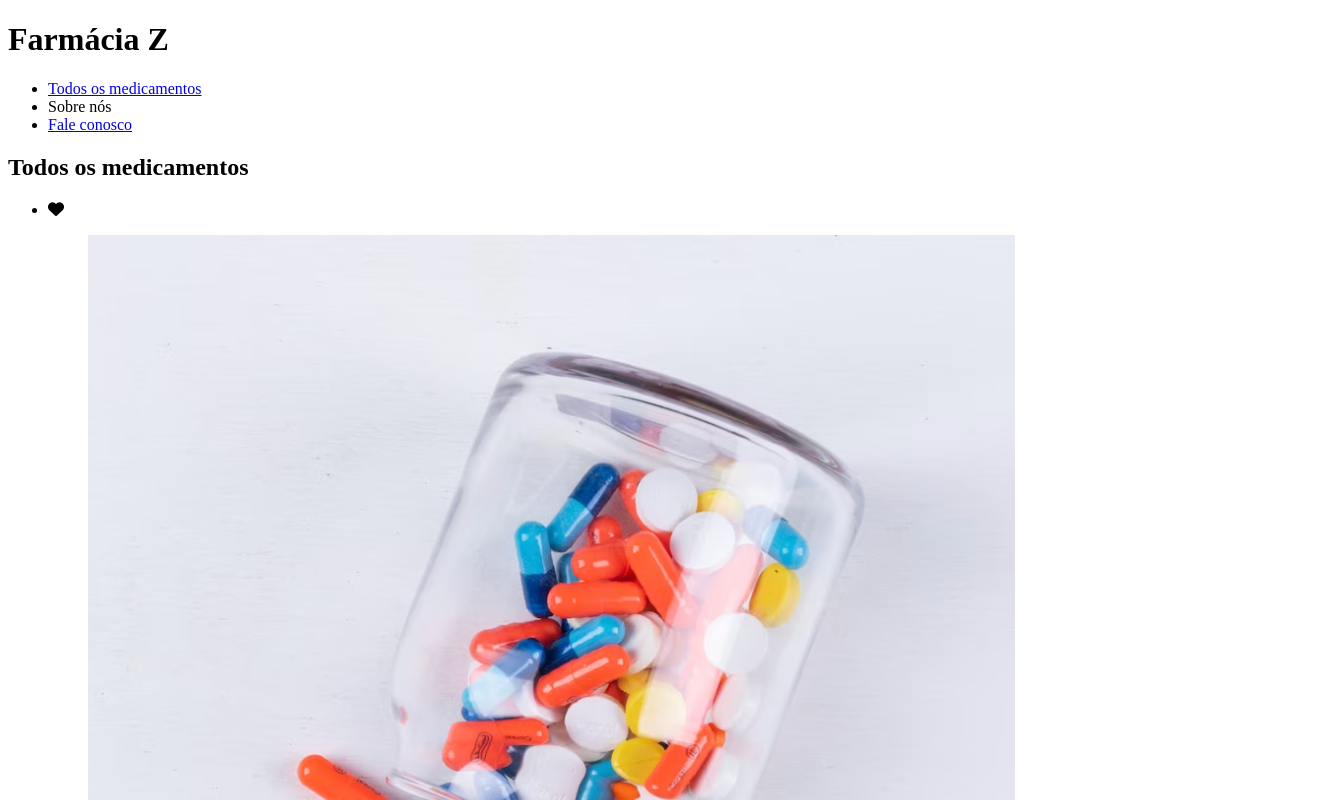
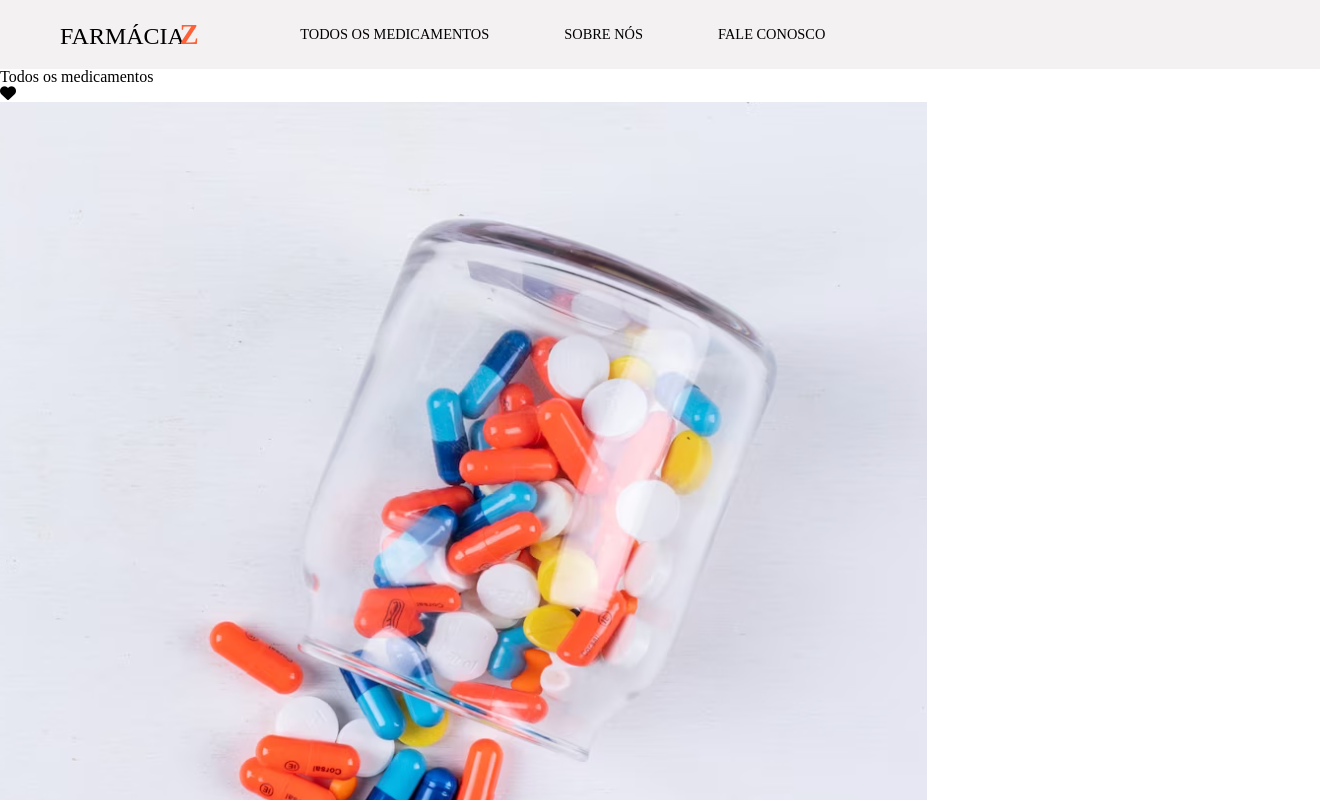
Before and after one commit to leorjr/mini_projeto_lista, a plain HTML site: page index.html in a window 1280 px wide. Shown: the top 800 px of the page, 1320 px wide, since content can reach past the window. Drawn offline with Linux system fonts and the light colour scheme.

Commit message:
feat: [M1S03] Ex 5 - [CSS] Estilização do Menu

```diff
--- a/index.html
+++ b/index.html
@@ -5,11 +5,15 @@
     <meta http-equiv="X-UA-Compatible" content="IE=edge">
     <meta name="viewport" content="width=device-width, initial-scale=1.0">
     <title>Lista de Medicamentos</title>
+    <link rel="stylesheet" href="./style.css">
     <script src="https://kit.fontawesome.com/29fc350c4f.js" crossorigin="anonymous"></script>
 </head>
 <body>
     <header>
-        <h1>Farmácia Z</h1>
+        <div>
+            <h1>
+                <a href="./index.html">Farmácia <span>Z</span></a>
+            </h1>
             <nav>
                 <ul>
                     <li>
@@ -21,6 +25,7 @@
                     </li>
                 </ul>
             </nav>
+        </div>
     </header>
     <main>
         <section>
--- a/style.css
+++ b/style.css
@@ -0,0 +1,106 @@
+html, body, div, span, applet, object, iframe,
+h1, h2, h3, h4, h5, h6, p, blockquote, pre,
+a, abbr, acronym, address, big, cite, code,
+del, dfn, em, img, ins, kbd, q, s, samp,
+small, strike, strong, sub, sup, tt, var,
+b, u, i, center,
+dl, dt, dd, ol, ul, li,
+fieldset, form, label, legend,
+table, caption, tbody, tfoot, thead, tr, th, td,
+article, aside, canvas, details, embed,
+figure, figcaption, footer, header, hgroup,
+menu, nav, output, ruby, section, summary,
+time, mark, audio, video {
+    margin: 0;
+    padding: 0;
+    border: 0;
+    font-size: 100%;
+    font: inherit;
+    vertical-align: baseline;
+}
+/* HTML5 display-role reset for older browsers */
+article, aside, details, figcaption, figure,
+footer, header, hgroup, menu, nav, section {
+    display: block;
+}
+body {
+    line-height: 1;
+}
+ol, ul {
+    list-style: none;
+}
+blockquote, q {
+    quotes: none;
+}
+blockquote:before, blockquote:after,
+q:before, q:after {
+    content: '';
+    content: none;
+}
+table {
+    border-collapse: collapse;
+    border-spacing: 0;
+}
+
+a{
+    cursor: pointer;
+    color: var(--black);
+    text-decoration: none;
+}
+
+:root{
+    --fontSize: 16px;
+    --gray: #f3f1f1;
+    --black: #000;
+    --orange: #fe6137;
+}
+
+body{
+    font-size: var(--fontSize);
+}
+
+header{
+    width: 100%;
+    padding: 1.25rem;
+    background-color: var(--gray);
+}
+
+header div{
+    max-width: 1200px;
+    margin: 0 auto;
+
+    display: flex;
+    align-items: center;
+}
+
+header div h1{
+    margin-right: 4rem;
+    cursor: pointer;
+    text-transform: uppercase;
+    font-size: 1.5rem;
+}
+
+header div h1 a span{
+    font-weight: 700;
+    color: var(--orange);
+    font-size: 1.8rem;
+    margin-left: -0.625rem;
+}
+
+header div nav{
+    width: 50%;
+}
+
+header div nav ul{
+   display: flex;
+   justify-content: space-around;
+}
+
+header div nav ul li{
+    text-transform: uppercase;
+    font-size: 0.9rem;
+}
+
+header div nav ul li a:hover{
+    border-bottom: 2px solid var(--orange);
+}
```
Lines whose indentation alone changed are shown as unchanged.
